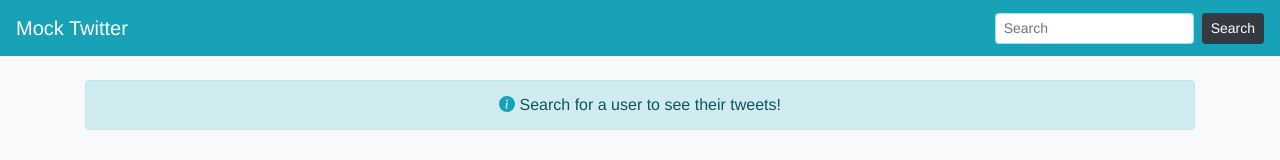
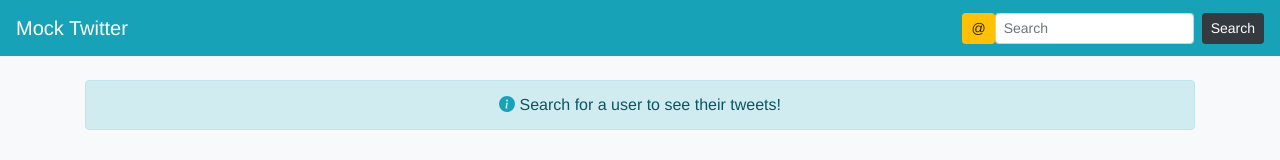
Before and after one commit to AninaRJ/simple-vue-app, a Vue app in the folder simple-vue-app/: page / in a window 1280 px wide. Shown: the top 160 px of the page. Built offline with nearby package versions, Linux system fonts and the light colour scheme.

Commit message:
Added '@' so that users don't have to enter that while searching

```diff
--- a/simple-vue-app/src/components/layout/Header.vue
+++ b/simple-vue-app/src/components/layout/Header.vue
@@ -8,6 +8,7 @@
 			<!-- Right aligned nav items -->
 			<b-navbar-nav class="ml-auto">
 				<b-nav-form>
+					<b-button size="sm" variant="warning" class="my-2 my-sm-0">@</b-button>
 					<b-form-input id="search-user" size="sm" :state="search"  class="mr-sm-2" placeholder="Search"></b-form-input>
 					<b-button size="sm" variant="dark" class="my-2 my-sm-0" type="button" @click="$emit('submit-search')">Search</b-button>
 				</b-nav-form>
```
